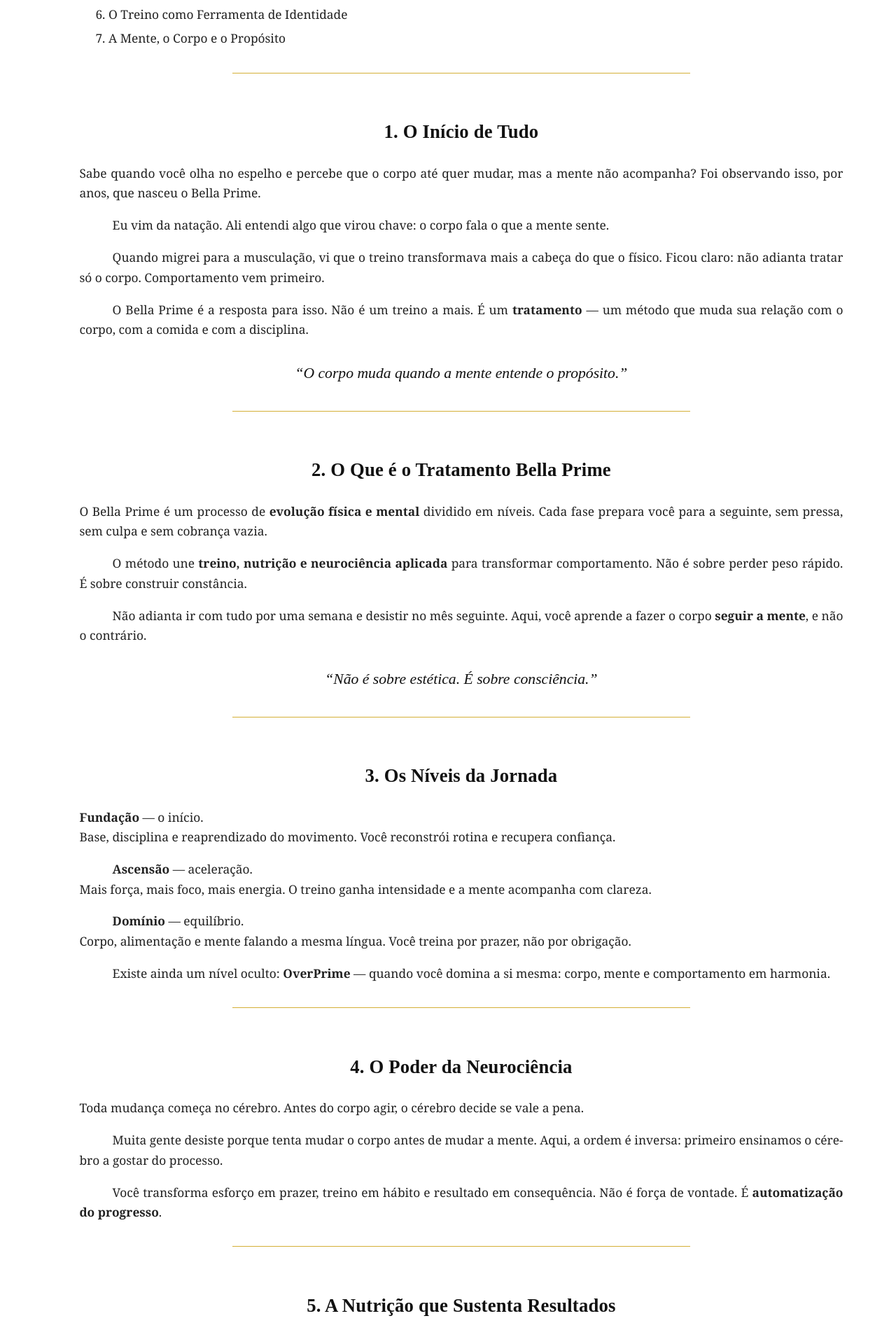
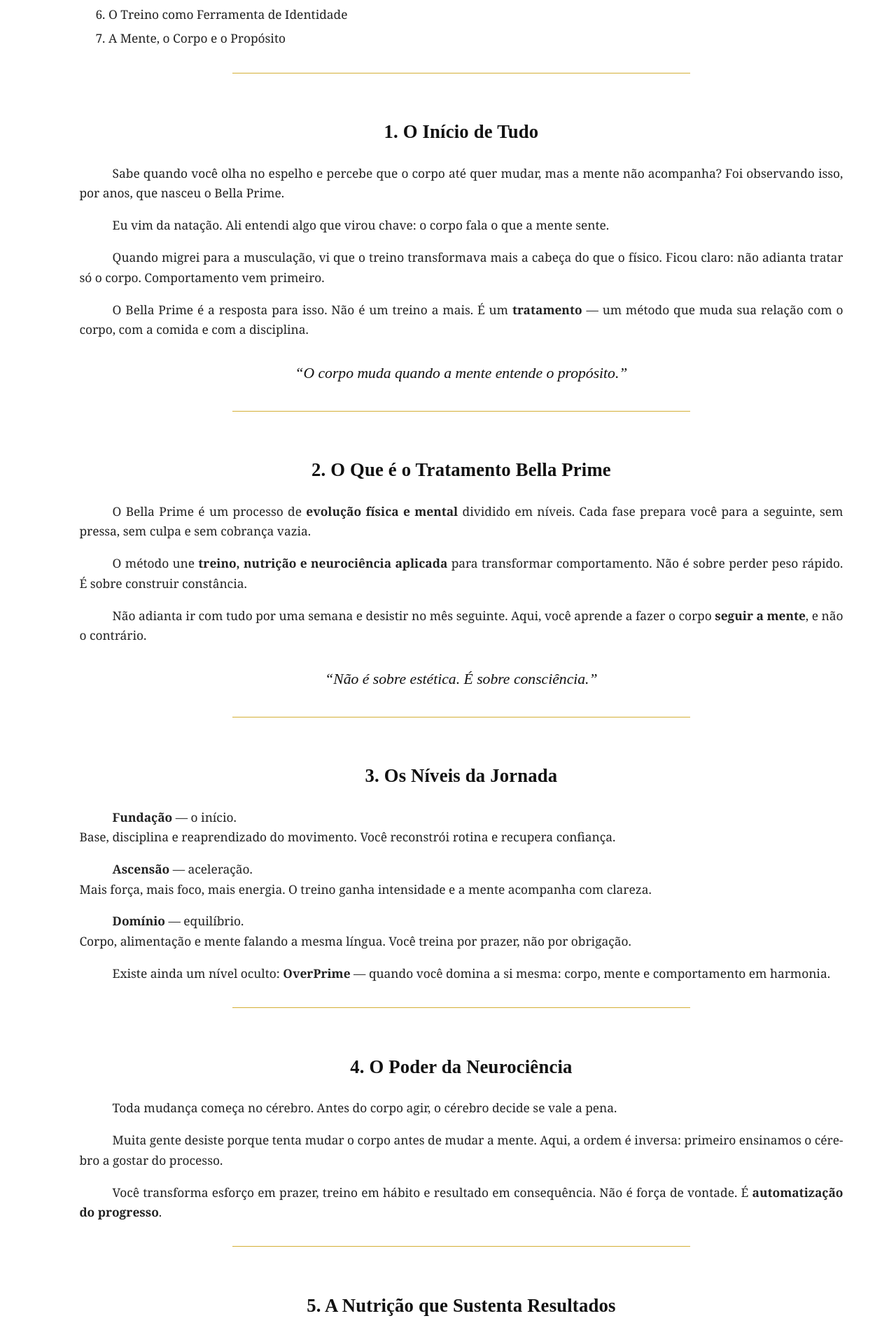
Before and after one commit to mbritodowglas-collab/ebook-creator, a Jekyll site: the page built from ebooks/bella-prime.md, in a window 1280 px wide. Shown: the part 1508-3418 px from the top of the page at 70% size. Built offline with Jekyll 4.4.1, drawn with Linux system fonts in a browser that asks for light colours.

Commit message:
Atualizar o ebook.css

```diff
--- a/assets/css/ebook.css
+++ b/assets/css/ebook.css
@@ -224,3 +224,16 @@
   object-position:center !important;
   background:#000;
 }
+
+/* ====== AJUSTE GLOBAL DE JUSTIFICAÇÃO ====== */
+.ebook-body .page-content {
+  text-align: justify;
+  text-justify: inter-word;
+}
+
+.ebook-body .page-content p {
+  text-align: justify;
+  text-justify: inter-word;
+  text-indent: 1.25cm;
+  line-height: 1.65;
+}
```
